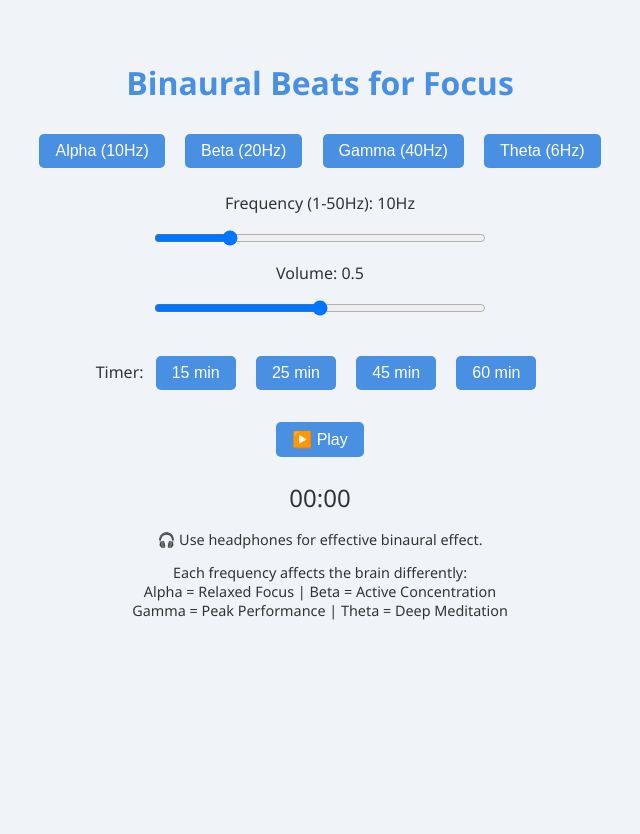
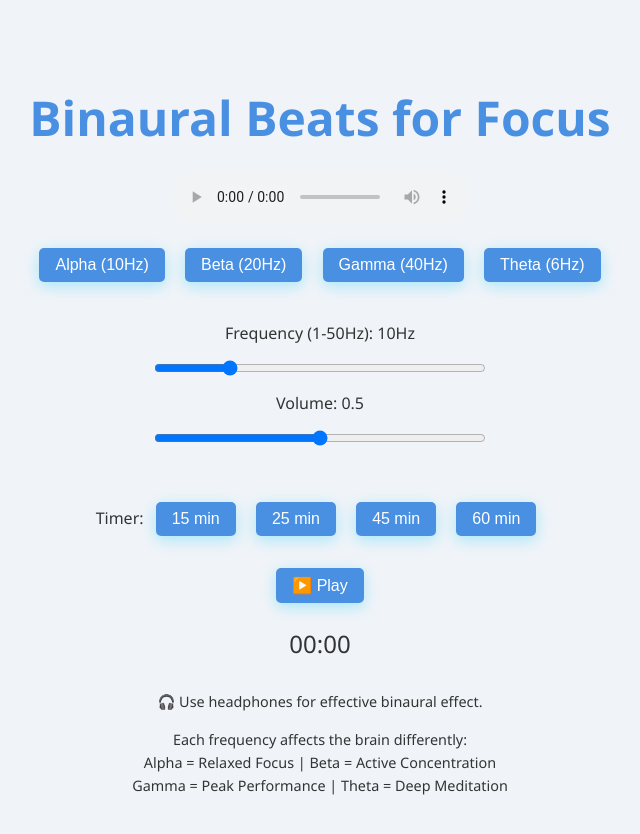
Before and after one commit to praveensharma20/binaural-beats-focus, a plain HTML site: page binaural-beats.html in a window 1280 px wide. Shown: the whole page, without its empty margins (320-960 px from the left). Before the commit the page ends 800 px from the top, so only its background shows below. Drawn offline with Linux system fonts and the light colour scheme.

Commit message:
Improved UI, added README, LICENSE, and audio player

```diff
--- a/binaural-beats.html
+++ b/binaural-beats.html
@@ -1,6 +1,83 @@
 <!DOCTYPE html>
 <html lang="en">
 <head>
+    <style>
+        body {
+  margin: 0;
+  padding: 0;
+  font-family: 'Segoe UI', sans-serif;
+  background: linear-gradient(to right, #3a6073, #16222a);
+  color: white;
+  text-align: center;
+  display: flex;
+  flex-direction: column;
+  align-items: center;
+  height: 100vh;
+  justify-content: center;
+}
+
+h1 {
+  font-size: 3rem;
+  margin-bottom: 1rem;
+}
+
+button {
+  background: #00c9ff;
+  border: none;
+  padding: 1rem 2rem;
+  font-size: 1.2rem;
+  border-radius: 10px;
+  color: #fff;
+  cursor: pointer;
+  transition: background 0.3s;
+}
+
+button:hover {
+  background: #92fe9d;
+}
+  body {
+    margin: 0;
+    font-family: 'Segoe UI', sans-serif;
+    background: linear-gradient(to right, #141e30, #243b55);
+    color: #fff;
+    display: flex;
+    flex-direction: column;
+    align-items: center;
+    justify-content: center;
+    height: 100vh;
+    text-align: center;
+  }
+
+  h1 {
+    font-size: 3rem;
+    margin-bottom: 20px;
+  }
+
+  button {
+    background-color: #00c6ff;
+    color: #fff;
+    border: none;
+    padding: 12px 24px;
+    font-size: 1rem;
+    border-radius: 8px;
+    cursor: pointer;
+    box-shadow: 0 4px 15px rgba(0, 198, 255, 0.3);
+    transition: all 0.3s ease-in-out;
+  }
+
+  button:hover {
+    background-color: #0072ff;
+    transform: scale(1.05);
+  }
+
+  .info {
+    margin-top: 20px;
+    font-size: 1rem;
+    max-width: 600px;
+    line-height: 1.6;
+  }
+</style>
+
   <meta charset="UTF-8">
   <title>Binaural Beats Focus App</title>
   <style>
@@ -33,7 +110,10 @@
 </head>
 <body>
   <h1>Binaural Beats for Focus</h1>
-
+  <audio id="binauralSound" controls autoplay loop>
+  <source src="binaural-beat.mp3" type="audio/mpeg">
+  Your browser does not support the audio element.
+</audio>
   <div class="presets">
     <button onclick="setPreset(10)">Alpha (10Hz)</button>
     <button onclick="setPreset(20)">Beta (20Hz)</button>
```
Also changed, not shown: 2 other files.
